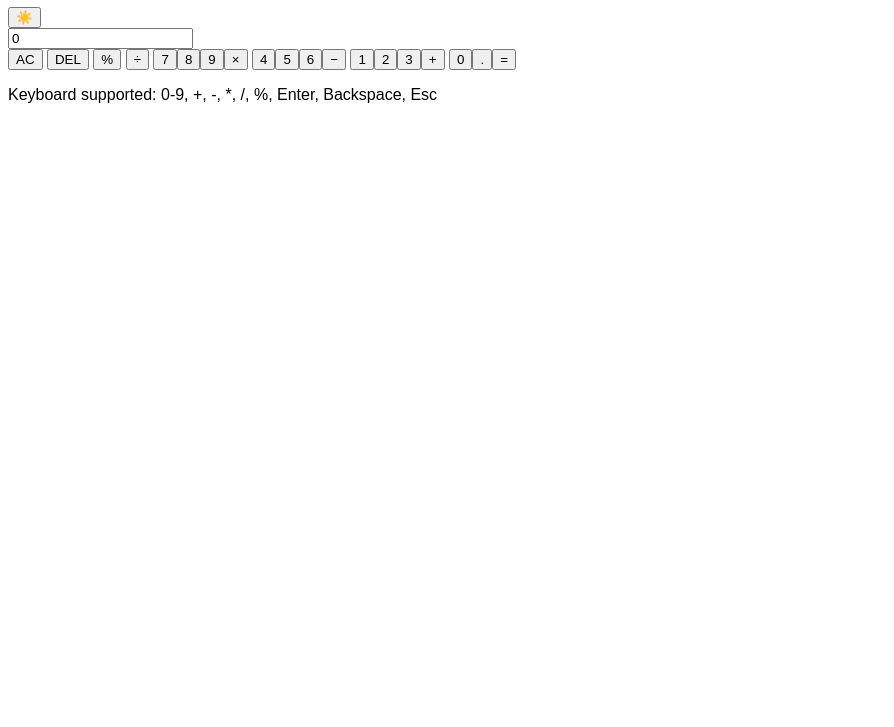
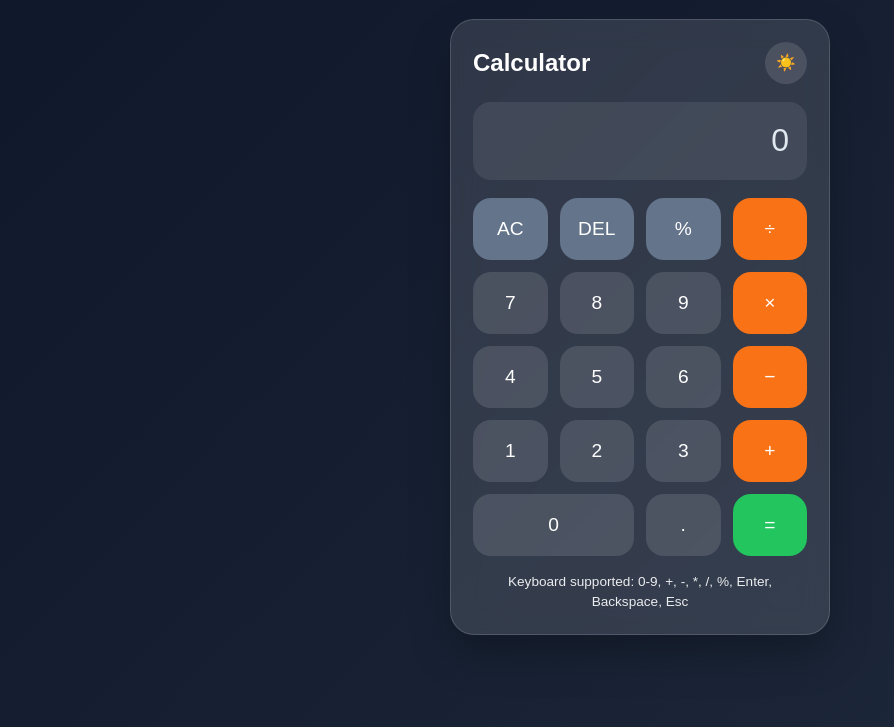
Before and after one commit to Viran1116/CodeAlpha_Calculator, a plain HTML site: page index.html in a window 1280 px wide. Shown: the part 73-800 px from the top of the page, without its empty margins (0-894 px from the left). Drawn offline with Linux system fonts and the light colour scheme.

Commit message:
Update style.css

```diff
--- a/style.css
+++ b/style.css
@@ -1 +1,166 @@
-body{font-family:Arial,sans-serif;}
+* {
+  margin: 0;
+  padding: 0;
+  box-sizing: border-box;
+  font-family: Arial, Helvetica, sans-serif;
+}
+
+:root {
+  --bg1: #0f172a;
+  --bg2: #1e293b;
+  --card: rgba(255, 255, 255, 0.12);
+  --text: #ffffff;
+  --display: #e2e8f0;
+  --btn: rgba(255, 255, 255, 0.12);
+  --btn-hover: rgba(255, 255, 255, 0.22);
+  --operator: #f97316;
+  --equal: #22c55e;
+  --function: #64748b;
+  --shadow: 0 20px 40px rgba(0, 0, 0, 0.25);
+}
+
+body.light {
+  --bg1: #dbeafe;
+  --bg2: #f8fafc;
+  --card: rgba(255, 255, 255, 0.85);
+  --text: #0f172a;
+  --display: #0f172a;
+  --btn: #e2e8f0;
+  --btn-hover: #cbd5e1;
+  --function: #94a3b8;
+  --shadow: 0 20px 40px rgba(15, 23, 42, 0.15);
+}
+
+body {
+  min-height: 100vh;
+  background: linear-gradient(135deg, var(--bg1), var(--bg2));
+  color: var(--text);
+}
+
+.container {
+  min-height: 100vh;
+  display: flex;
+  align-items: center;
+  justify-content: center;
+  padding: 20px;
+}
+
+.calculator {
+  width: 100%;
+  max-width: 380px;
+  padding: 22px;
+  border-radius: 24px;
+  background: var(--card);
+  backdrop-filter: blur(14px);
+  box-shadow: var(--shadow);
+  border: 1px solid rgba(255,255,255,0.15);
+}
+
+.top-bar {
+  display: flex;
+  align-items: center;
+  justify-content: space-between;
+  margin-bottom: 18px;
+}
+
+.top-bar h1 {
+  font-size: 1.5rem;
+}
+
+.theme-btn {
+  border: none;
+  outline: none;
+  width: 42px;
+  height: 42px;
+  border-radius: 50%;
+  cursor: pointer;
+  font-size: 1rem;
+  background: var(--btn);
+  color: var(--text);
+  transition: transform 0.2s ease, background 0.2s ease;
+}
+
+.theme-btn:hover {
+  transform: scale(1.05);
+  background: var(--btn-hover);
+}
+
+.display {
+  width: 100%;
+  height: 78px;
+  border: none;
+  outline: none;
+  border-radius: 18px;
+  margin-bottom: 18px;
+  padding: 18px;
+  font-size: 2rem;
+  text-align: right;
+  color: var(--display);
+  background: rgba(255, 255, 255, 0.08);
+}
+
+.buttons {
+  display: grid;
+  grid-template-columns: repeat(4, 1fr);
+  gap: 12px;
+}
+
+.btn {
+  border: none;
+  outline: none;
+  min-height: 62px;
+  border-radius: 18px;
+  font-size: 1.2rem;
+  cursor: pointer;
+  color: var(--text);
+  background: var(--btn);
+  transition: transform 0.15s ease, background 0.2s ease;
+}
+
+.btn:hover {
+  transform: translateY(-2px);
+  background: var(--btn-hover);
+}
+
+.operator {
+  background: var(--operator);
+  color: #fff;
+}
+
+.equal {
+  background: var(--equal);
+  color: #fff;
+}
+
+.function {
+  background: var(--function);
+  color: #fff;
+}
+
+.zero {
+  grid-column: span 2;
+}
+
+.hint {
+  margin-top: 16px;
+  font-size: 0.85rem;
+  text-align: center;
+  opacity: 0.9;
+  line-height: 1.5;
+}
+
+@media (max-width: 420px) {
+  .calculator {
+    padding: 16px;
+  }
+
+  .display {
+    height: 70px;
+    font-size: 1.7rem;
+  }
+
+  .btn {
+    min-height: 56px;
+    font-size: 1rem;
+  }
+}
```
